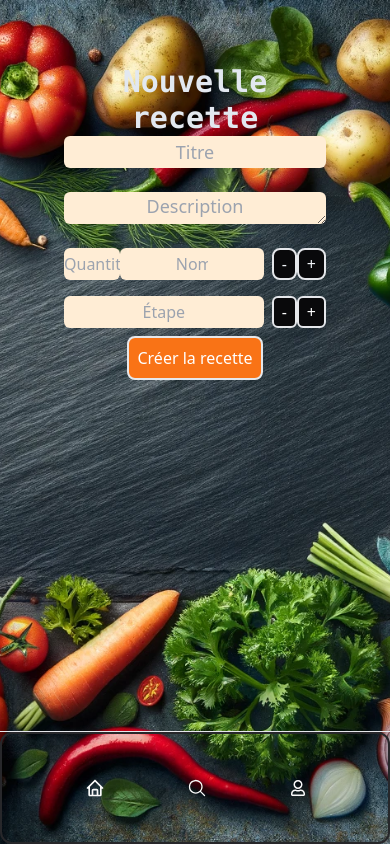
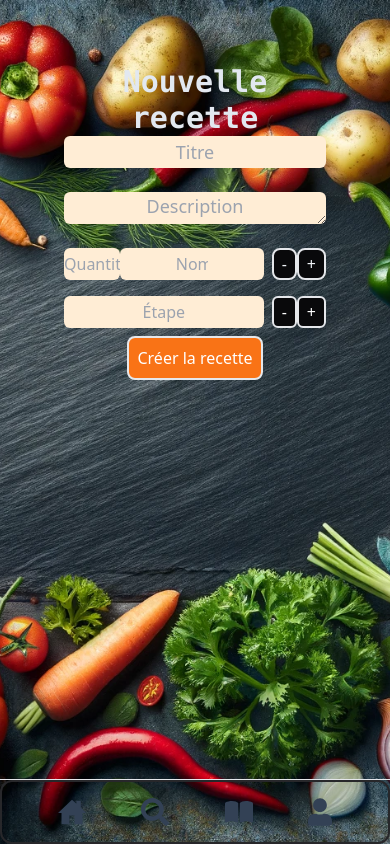
Before and after one commit to Kor-bens/app-cuisine, a React (Vite) app in the folder front-end/: page /ajout in a window 390 px wide. Built offline with nearby package versions, Linux system fonts and the light colour scheme.

Commit message:
modif icon et taille

```diff
--- a/front-end/src/components/common/navbar/Navbar.jsx
+++ b/front-end/src/components/common/navbar/Navbar.jsx
@@ -1,10 +1,11 @@
 import React from "react";
 import { Link } from "react-router-dom";
-import { HomeIcon, MagnifyingGlassIcon } from "@heroicons/react/24/solid";
+import { FaSearch } from "react-icons/fa";
 import { BiHome } from "react-icons/bi";
-// import { AddIcon } from "./icons/AddIcon"
-// import { LogInIcon } from "./icons/LogInIcon"
-import { FaRegUser } from "react-icons/fa";
+import { HiHome } from "react-icons/hi";
+import { FaBookOpen } from "react-icons/fa6";
+import { FaRegUser, FaUser  } from "react-icons/fa";
+import { IoHomeSharp } from "react-icons/io5";
 
 export default function NavBar() {
   return (
@@ -13,50 +14,46 @@ export default function NavBar() {
     md:text-2xl">
     <div className="flex
     md:mb-0 ">
-      <ul className="w-full items-center flex place-content-evenly border-2 border-zinc-800 text-zinc-50 font-bold rounded-xl h-28">
+      <ul className="w-full items-center flex place-content-evenly border-2 border-zinc-800 text-zinc-50 font-bold rounded-xl h-16">
         <li>
           <div className="flex flex-col items-center">
-            <Link to="/"><BiHome className="
-            mobile:h-5 mobile:w-5
+            <Link to="/"><IoHomeSharp className=" text-slate-700
+            mobile:h-10 mobile:w-7
             md:hidden" /></Link>
-            <Link to="/" className="md:text-3xl
+            <Link to="/" className="md:text-3xl text-slate-700
             mobile:hidden
             ">Accueil</Link>
           </div>
         </li>
         <li>
           <div className="flex flex-col items-center">
-            <MagnifyingGlassIcon className="
-            mobile:h-5 mobile:w-5
+            <FaSearch  className=" text-slate-700
+            mobile:h-10 mobile:w-7
             md:hidden" />
-            <Link to="" className="md:text-3xl
+            <Link to="" className="md:text-3xl text-slate-700
             mobile:hidden
             ">Explorer</Link>
           </div>
         </li>
-        {/* <li> */}
-          {/* <div className="flex flex-col item-center"> */}
-            {/* <AddIcon /> */}
-            {/* <Link to="/ajout" className="md:text-3xl">Ajouter</Link>
+        <li>
+          <div className="flex flex-col items-center">
+          <Link to="" className="text-slate-700 md:text-3xl
+            mobile:hidden
+            ">Ma cuisine</Link>
+            <Link to="" className=""><FaBookOpen className="text-slate-700
+            mobile:h-10 mobile:w-7
+             md:hidden"/></Link>
           </div>
         </li>
-        <li className="hidden md:block ">
-          {" "} */}
-          {/* Cacher l'élément sur mobile */}
-        {/* </li> */}
-        {/* <li>
-          <div className="flex flex-col items-center"> */}
-            {/* <LogInIcon /> */}
-            {/* <Link to="" className="md:text-3xl">Se connecter</Link> */}
-          {/* </div>
-        </li> */}
         <li>
           <div className="flex flex-col items-center">
-            {/* <LogInIcon /> */}
-            <Link to="/connexion" className="
+            <Link to="/connexion" className="text-slate-700 md:text-3xl
             mobile:hidden
-            md:hidden">Mon compte</Link>
-            <Link to="/connexion" className=""><FaRegUser/></Link>
+            ">Mon compte</Link>
+            <Link to="/connexion" className="">
+              <FaUser className="text-slate-700
+               mobile:h-10 mobile:w-6
+               md:hidden"/></Link>
           </div>
         </li>
       </ul>
```
